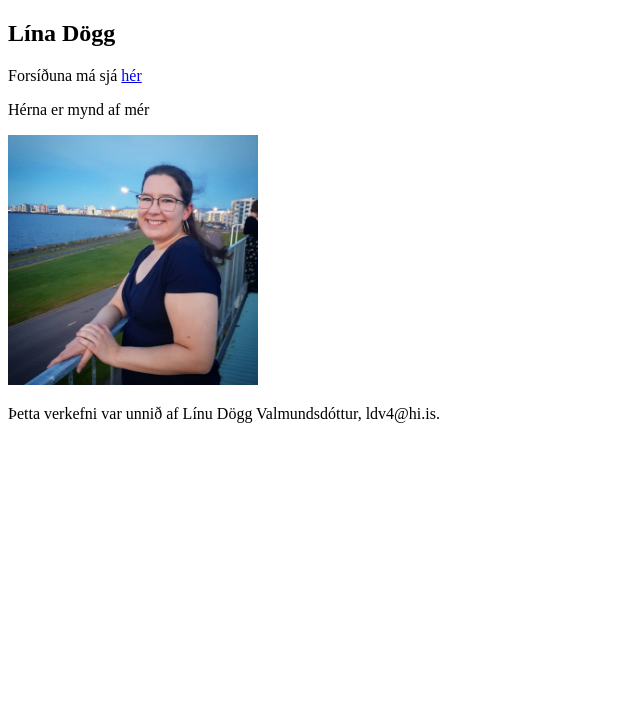
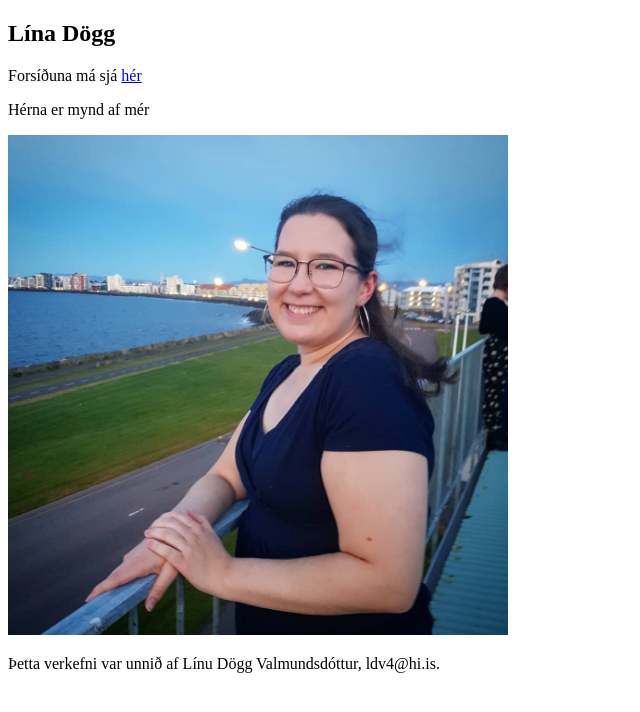
Before and after one commit to ldv4/VefforritunV1, a plain HTML site: page about.html in a window 1280 px wide. Shown: the whole page, without its empty margins (0-640 px from the left). Drawn offline with Linux system fonts and the light colour scheme.

Commit message:
Update about.html

```diff
--- a/about.html
+++ b/about.html
@@ -11,7 +11,7 @@
     <p>
       Hérna er mynd af mér
     </p>
-    <p><img src=".\img\mynd.jpg" height="250" width="250"></p>
+    <p><img src=".\img\mynd.jpg" height="500" width="500"></p>
 
     <p>
       Þetta verkefni var unnið af Línu Dögg Valmundsdóttur, ldv4@hi.is.
```
